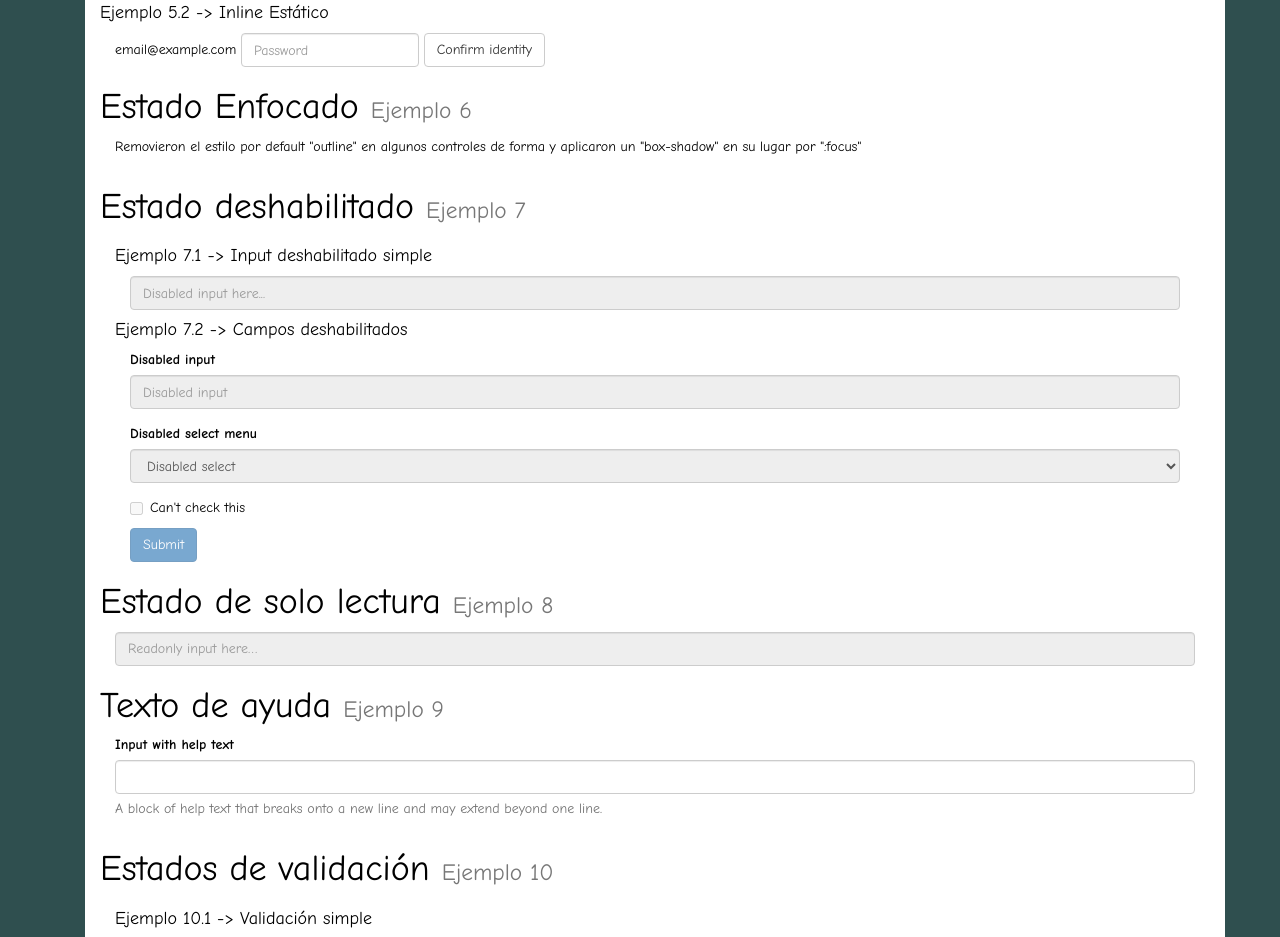
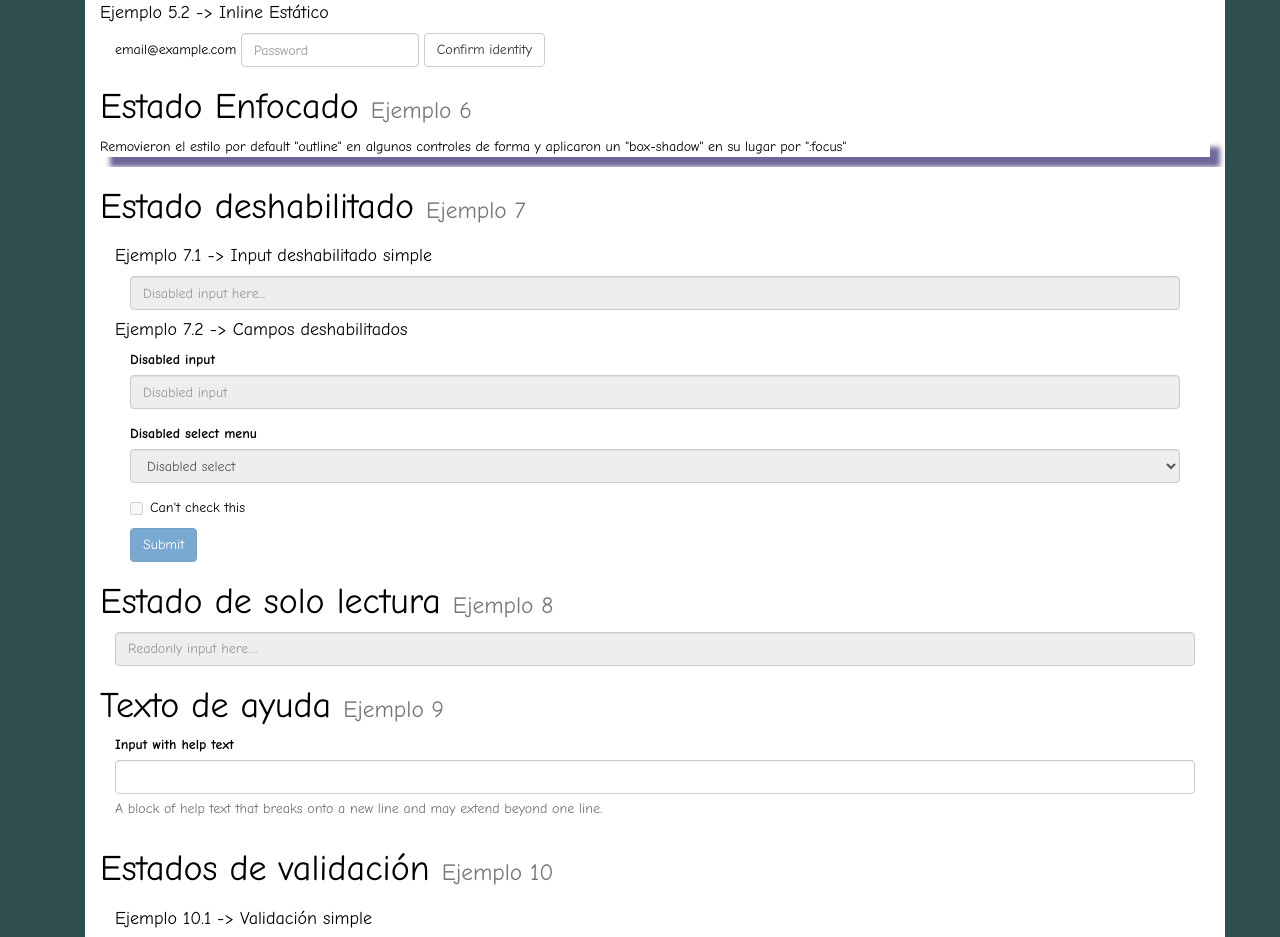
Before and after one commit to elliotTorrano/CristalPrograWeb, a plain HTML site: page practicas/practica 8/index.html in a window 1280 px wide. Shown: the part 2171-3108 px from the top of the page. Drawn offline with nearby package versions, Linux system fonts and the light colour scheme.

Commit message:
agregado el box-shadow

```diff
--- a/practicas/practica 8/css/custom.css
+++ b/practicas/practica 8/css/custom.css
@@ -13,3 +13,9 @@ body{
     font-family: "Times New Roman";
     text-align: center;
 }
+
+#focus{
+    -moz-box-shadow:  10px 10px 5px #6e6799;
+    -webkit-box-shadow: 10px 10px 5px #6e6799;
+    box-shadow: 10px 10px 5px #6e6799;
+}
--- a/practicas/practica 8/index.html
+++ b/practicas/practica 8/index.html
@@ -371,7 +371,7 @@
                         <h1>Estado Enfocado <small>Ejemplo 6</small></h1>
                     </div>
 
-                    <div class="container-fluid" id="focus">
+                    <div id="focus">
                         <p>Removieron el estilo por default "outline" en algunos controles de forma y aplicaron un "box-shadow" en su lugar por ":focus"</p>
                     </div>
                 </div>
@@ -383,7 +383,7 @@
                     </div>
 
                     <div class="container-fluid">
-                        <!-- Ejemplo 4.9.1 -->
+                        <!-- Ejemplo 7.1 -->
                         <div class="header-container">
                             <h4>Ejemplo 7.1 -> Input deshabilitado simple</h4>
                         </div>
@@ -392,7 +392,7 @@
                             <input class="form-control" id="disabledInput" type="text" placeholder="Disabled input here..." disabled>
                         </div>
 
-                        <!-- Ejemplo 4.9.2 -->
+                        <!-- Ejemplo 7.2 -->
                         <div class="header-container">
                             <h4>Ejemplo 7.2 -> Campos deshabilitados</h4>
                         </div>
@@ -688,7 +688,7 @@
                               </div>
                             </div>
                         </div>
-                    </div>
+                    </div><br>
                 </div>
             </div> <!-- #main -->
         </div> <!-- #main-container -->
```
